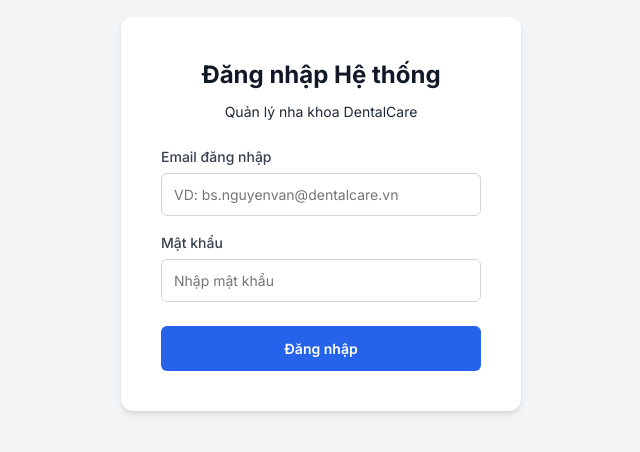
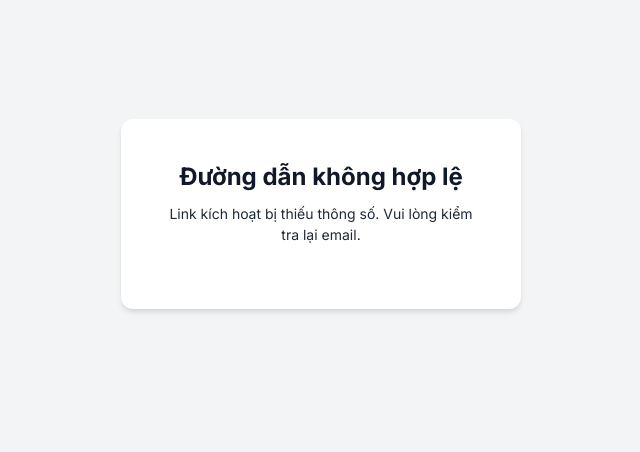
Before and after one commit to td1205/grp4-dental-system, a React (Vite) app in the folder frontend/: page /activate in a window 1280 px wide. Before the commit this address led to /login. Shown: the part 186-638 px from the top of the page, without its empty margins (319-959 px from the left). Built offline with nearby package versions, Linux system fonts and the light colour scheme; no server answers.

Commit message:
cap nhat staffapi, app.jsx

```diff
--- a/frontend/package.json
+++ b/frontend/package.json
@@ -13,6 +13,7 @@
     "@tanstack/react-query": "^5.100.14",
     "axios": "^1.16.1",
     "lucide-react": "^1.17.0",
+    "nodemailer": "^8.0.11",
     "react": "^19.2.6",
     "react-dom": "^19.2.6",
     "react-hot-toast": "^2.6.0",
--- a/frontend/src/App.jsx
+++ b/frontend/src/App.jsx
@@ -60,7 +60,7 @@
 
         {/* Auth Routes */}
         <Route path="/login" element={<LoginPage />} />
-        <Route path="/first-time-password" element={<FirstTimePasswordPage />} />
+        <Route path="/activate" element={<FirstTimePasswordPage />} />
 
         <Route element={<DashboardLayout />}>
           {/* Dashboard Mặc định theo Role */}
--- a/frontend/src/pages/Auth/LoginPage.jsx
+++ b/frontend/src/pages/Auth/LoginPage.jsx
@@ -29,7 +29,7 @@
 
       const user = response.user;
       if (user.status === 'pending') {
-        navigate('/first-time-password');
+        navigate('/activate');
         return;
       }
 
--- a/frontend/src/services/staffApi.js
+++ b/frontend/src/services/staffApi.js
@@ -1,7 +1,7 @@
 import axios from 'axios';
 
 const api = axios.create({
-  baseURL: import.meta.env.VITE_API_URL || '/api',
+  baseURL: 'http://localhost:5001/api'
 });
 
 export const staffApi = {
@@ -13,8 +13,8 @@
   remove: (id) => api.delete(`/staffs/${id}`).then((r) => r.data),
   resendEmail: (id) => api.post(`/staffs/${id}/resend-email`).then((r) => r.data),
   resetPassword: (id) => api.patch(`/staffs/${id}/reset-password`).then((r) => r.data),
-  login: (payload) => api.post('/auth/login', payload).then((r) => r.data),
-  activate: (payload) => api.post('/auth/activate', payload).then((r) => r.data),
+  login: (payload) => api.post('/staffs/login', payload).then((r) => r.data),
+  activate: (payload) => api.post('/staffs/activate', payload).then((r) => r.data),
   checkAppointments: (id) => api.get(`/staffs/${id}/check-appointments`).then((r) => r.data),
   reassignAndSuspend: (id, payload) => api.post(`/staffs/${id}/reassign-suspend`, payload).then((r) => r.data),
 };
```
Also changed, not shown: 1 other file (tests, documents, lock files or other folders).
